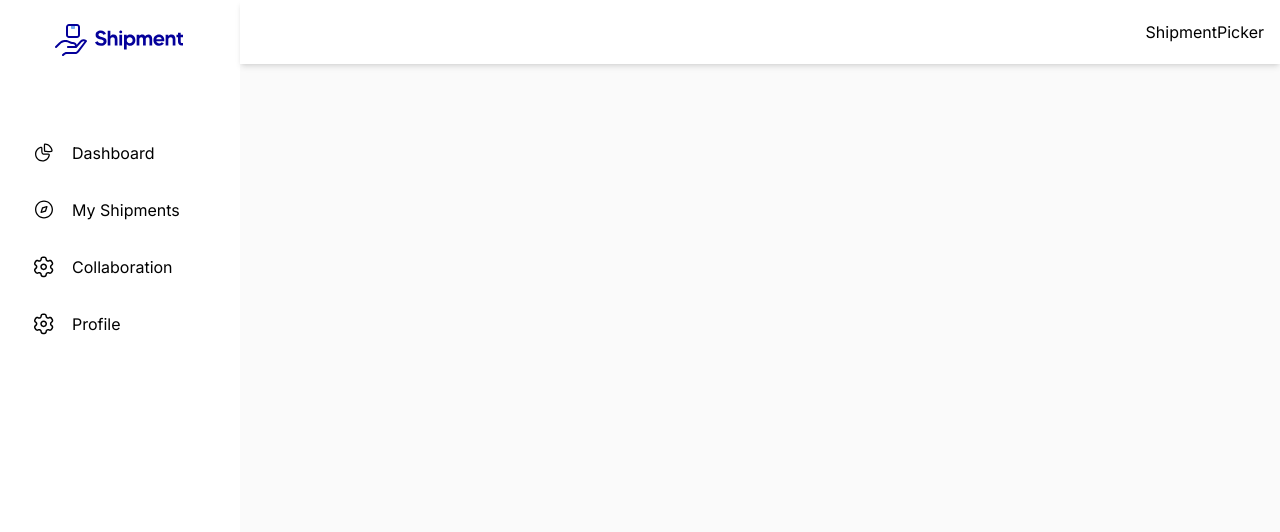
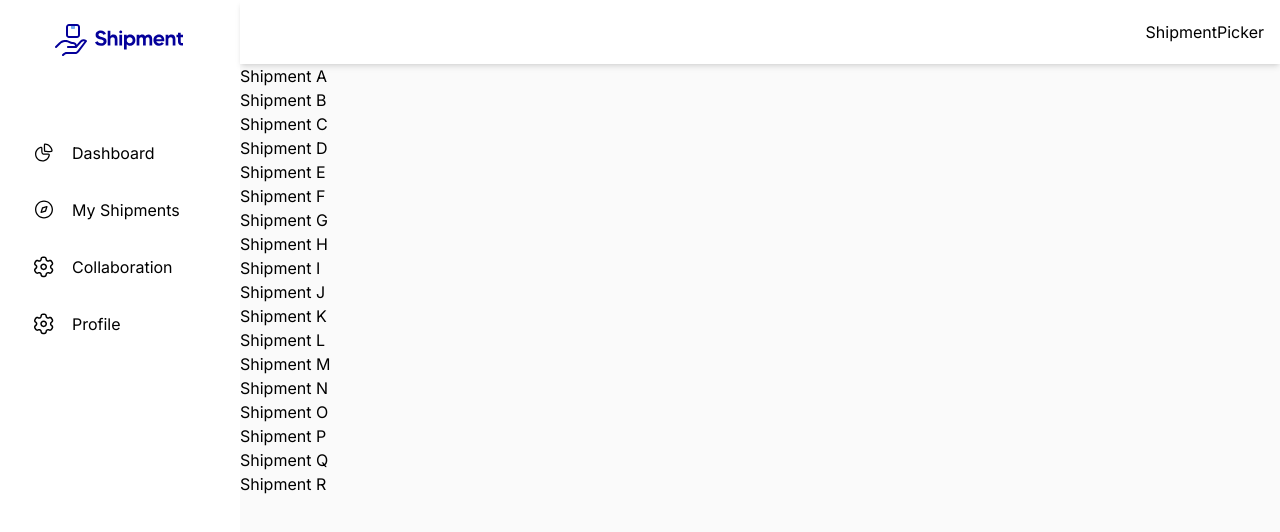
Before and after one commit to leonine90/bb-task-shiry, a Next.js app: page /shipments in a window 1280 px wide. Shown: the top 532 px of the page. Built offline with nearby package versions, Linux system fonts and the light colour scheme.

Commit message:
feat: get shipments data in shipment page

```diff
--- a/app/api/shipments/route.ts
+++ b/app/api/shipments/route.ts
@@ -1,5 +1,5 @@
-import { NextResponse } from "next/server";
-import { readJson } from "@/helpers/readJson";
+import { NextResponse } from 'next/server';
+import { readJson } from '@/helpers/readJson';
 
 export async function GET() {
   try {
--- a/app/shipments/page.tsx
+++ b/app/shipments/page.tsx
@@ -1,5 +1,47 @@
-export default function Shipments() {
-  return <section className="flex-grow">
+import ShipmentCard from "@/components/ShipmentCard";
 
+export interface Shipment {
+  id: number;
+  title: string;
+  ownerCompany: string;
+  origin: string;
+  destination: string;
+  shipmentType: "Air" | "Sea" | "Road";
+  productType: "Electronics" | "Clothing" | "Books" | "Food" | "Toys";
+  boxes?: {
+    number: number;
+    weight: string;
+  };
+  containers?: number;
+  dates: {
+    start: string;
+    end: string;
+  };
+  tags: string[];
+  details: string;
+  participants: {
+    id: number;
+    name: string;
+    companyName: string;
+  }[];
+  currentStatus: string;
+}
+
+async function getShipments(): Promise<Shipment[]> {
+  const baseUrl = process.env.BASE_URL_LOCAL;
+  const res = await fetch(`${baseUrl}api/shipments`);
+
+  if (!res.ok) {
+    throw new Error('Failed to fetch data');
+  }
+
+  return res.json() as Promise<Shipment[]>;
+}
+
+export default async function Shipments() {
+  const shipmentsData = await getShipments();
+
+  return <section className='flex-grow'>
+    { shipmentsData.map((shipment, index) => (<ShipmentCard key={index} shipment={shipment} />)) }
   </section>;
 }
--- a/components/MainSection.tsx
+++ b/components/MainSection.tsx
@@ -1,3 +1,3 @@
 export default function MainSection({ children }: { children: React.ReactNode }) {
-  return <section className='flex-grow flex flex-col'>{children}</section>;
+  return <section className='flex flex-grow flex-col'>{children}</section>;
 }
--- /dev/null
+++ b/components/ShipmentCard.tsx
@@ -0,0 +1,14 @@
+import React, { FC } from 'react';
+import type { Shipment } from '@/app/shipments/page';
+
+interface ShipmentCardProps {
+  shipment: Shipment;
+}
+
+const ShipmentCard: FC<ShipmentCardProps> = ({ shipment }) => {
+  return (
+    <h2>{shipment?.title}</h2>
+  );
+};
+
+export default ShipmentCard;
```
Also changed, not shown: package.json (+4 -5 lines), public/mocks/shipments.json (+13 -39 lines), helpers/readJson.ts (line endings or trailing spaces), 2 other files (tests, documents, lock files or other folders).
